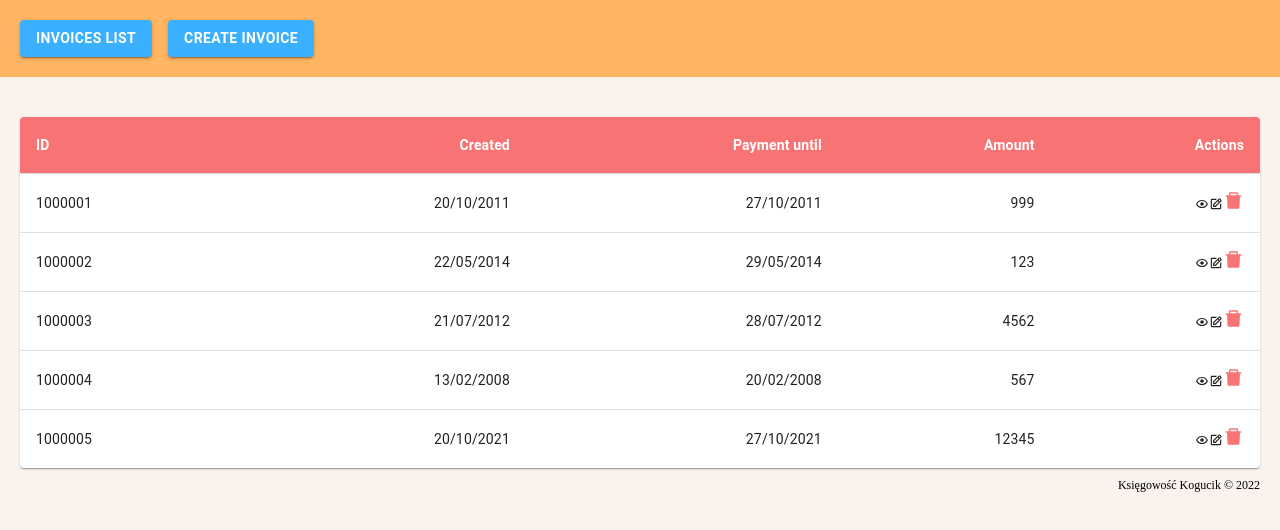
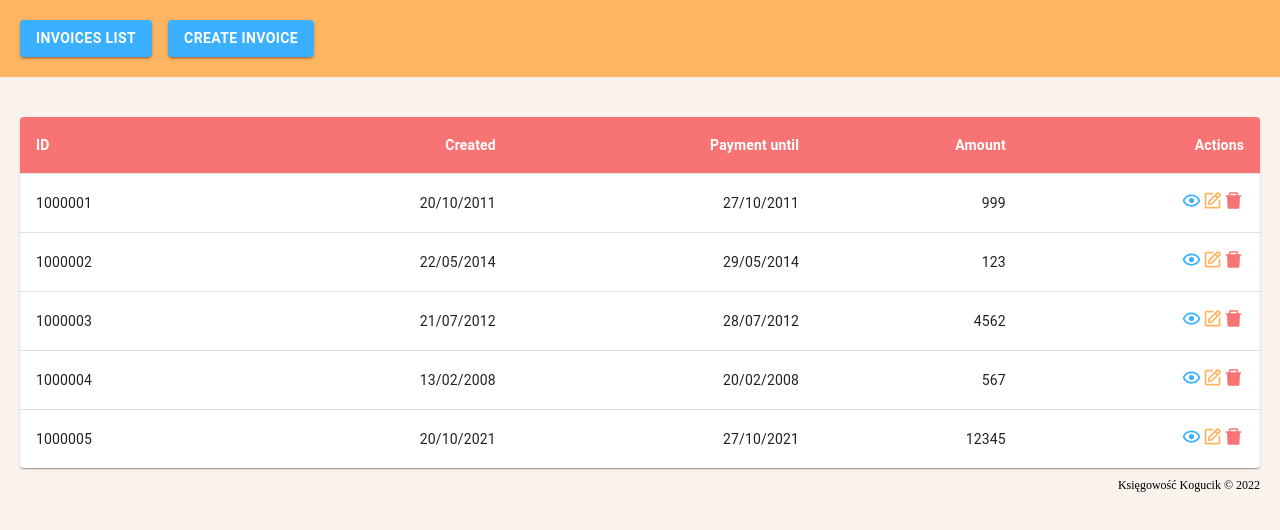
Before and after one commit to AdrianChojnacki/Accounting-Application, a React (Create React App) app: page / in a window 1280 px wide. Shown: the top 530 px of the page. Built offline with nearby package versions, Linux system fonts and the light colour scheme; data requests are answered from the project's data file.

Commit message:
Add ShowButton and EditButton components

```diff
--- /dev/null
+++ b/src/components/EditButton/EditButton.module.css
@@ -0,0 +1,14 @@
+.btn {
+  cursor: pointer;
+  transition: opacity 0.2s;
+}
+
+.btn:hover {
+  opacity: 0.5;
+}
+
+.icon {
+  width: 1.5em;
+  height: 1.5em;
+  color: #ffb562;
+}
--- /dev/null
+++ b/src/components/EditButton/EditButton.tsx
@@ -0,0 +1,19 @@
+import axios from "axios";
+import { BiEdit } from "react-icons/bi";
+import EditButtonCSS from "./EditButton.module.css";
+
+const EditButton = ({ id }: { id: number }) => {
+  const handleClick = () => {
+    axios.delete(`http://localhost:3001/posts/${id}`).catch((err) => {
+      console.log(err);
+    });
+  };
+
+  return (
+    <span onClick={handleClick} className={EditButtonCSS.btn}>
+      <BiEdit className={EditButtonCSS.icon} />
+    </span>
+  );
+};
+
+export { EditButton };
--- /dev/null
+++ b/src/components/EditButton/index.ts
@@ -0,0 +1 @@
+export * from "./EditButton";
--- a/src/components/InvoicesTable/InvoicesTable.tsx
+++ b/src/components/InvoicesTable/InvoicesTable.tsx
@@ -7,8 +7,7 @@ import {
   TableRow,
   Paper,
 } from "@mui/material";
-import { BiEdit, BiShow } from "react-icons/bi";
-import { DeleteButton } from "..";
+import { DeleteButton, EditButton, ShowButton } from "..";
 import InvoicesTableCSS from "./InvoicesTable.module.css";
 import { IInvoicesTableProps } from "./InvoicesTable.types";
 
@@ -23,8 +22,8 @@ const InvoicesTable = ({ invoices, render }: IInvoicesTableProps) => {
       <TableCell align="right">{invoice.until}</TableCell>
       <TableCell align="right">{invoice.amount}</TableCell>
       <TableCell align="right">
-        <BiShow />
-        <BiEdit />
+        <ShowButton id={invoice.id} />
+        <EditButton id={invoice.id} />
         <DeleteButton id={invoice.id} />
       </TableCell>
     </TableRow>
--- /dev/null
+++ b/src/components/ShowButton/ShowButton.module.css
@@ -0,0 +1,14 @@
+.btn {
+  cursor: pointer;
+  transition: opacity 0.2s;
+}
+
+.btn:hover {
+  opacity: 0.5;
+}
+
+.icon {
+  width: 1.5em;
+  height: 1.5em;
+  color: #3ab0ff;
+}
--- /dev/null
+++ b/src/components/ShowButton/ShowButton.tsx
@@ -0,0 +1,19 @@
+import axios from "axios";
+import { BiShow } from "react-icons/bi";
+import ShowButtonCSS from "./ShowButton.module.css";
+
+const ShowButton = ({ id }: { id: number }) => {
+  const handleClick = () => {
+    axios.delete(`http://localhost:3001/posts/${id}`).catch((err) => {
+      console.log(err);
+    });
+  };
+
+  return (
+    <span onClick={handleClick} className={ShowButtonCSS.btn}>
+      <BiShow className={ShowButtonCSS.icon} />
+    </span>
+  );
+};
+
+export { ShowButton };
--- /dev/null
+++ b/src/components/ShowButton/index.ts
@@ -0,0 +1 @@
+export * from "./ShowButton";
--- a/src/components/index.ts
+++ b/src/components/index.ts
@@ -9,4 +9,6 @@ export * from "./SuccessMessage";
 export * from "./DatePicker";
 export * from "./InputField";
 export * from "./SubmitButton";
+export * from "./ShowButton";
+export * from "./EditButton";
 export * from "./DeleteButton";
```
